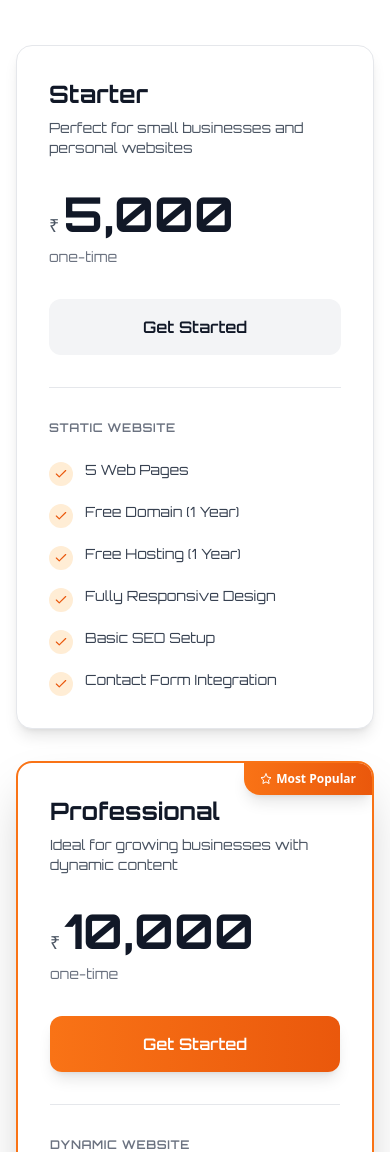
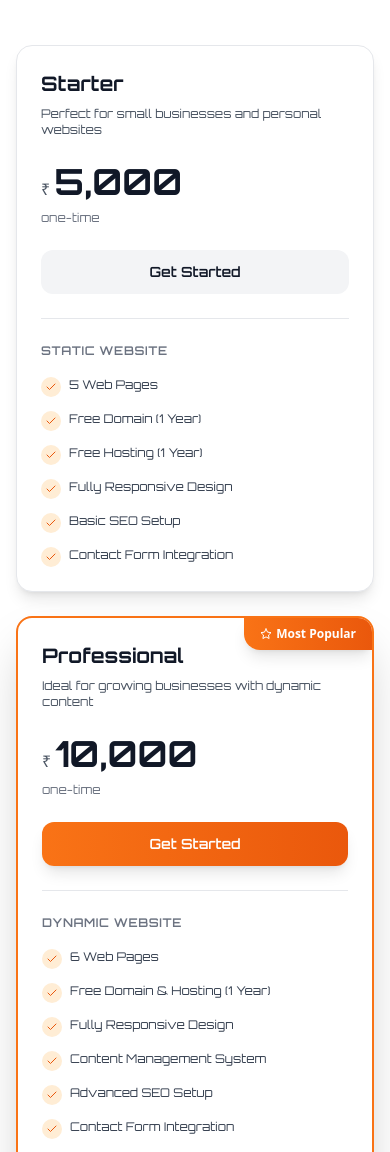
Before and after one commit to intvinay86-lang/SAANVIINOVATION2-MERN, a React (Vite) app in the folder client/: page /pricing in a window 390 px wide. Shown: the part 412-1564 px from the top of the page. Built offline with nearby package versions, Linux system fonts and the light colour scheme; no server answers.

Commit message:
fix responsiveness of pricing page cards

```diff
--- a/client/src/pages/Pricing/Components/PricingCard.jsx
+++ b/client/src/pages/Pricing/Components/PricingCard.jsx
@@ -3,9 +3,9 @@ import { FiCheck, FiStar } from "react-icons/fi";
 function PricingCard({ plan }) {
   return (
     <div
-      className={`relative rounded-2xl overflow-hidden transition-all duration-500 ${
+      className={`relative rounded-2xl overflow-hidden transition-all duration-500 h-full flex flex-col ${
         plan.highlighted
-          ? "bg-white border-2 border-orange-500 shadow-2xl transform md:scale-105"
+          ? "bg-white border-2 border-orange-500 shadow-2xl transform lg:scale-105"
           : "bg-white border border-gray-200 shadow-lg hover:shadow-xl hover:border-orange-300"
       }`}
     >
@@ -18,40 +18,40 @@ function PricingCard({ plan }) {
       )}
 
       {/* Card Content */}
-      <div className="p-8">
+      <div className="p-6 sm:p-8 flex flex-col flex-grow">
         {/* Title */}
         <h3
-          className="text-2xl font-bold text-gray-900 mb-2"
+          className="text-xl sm:text-2xl font-bold text-gray-900 mb-2"
           style={{ fontFamily: "'Orbitron', 'Courier New', monospace" }}
         >
           {plan.title}
         </h3>
 
         <p
-          className="text-sm text-gray-600 mb-8"
+          className="text-xs sm:text-sm text-gray-600 mb-6 sm:mb-8"
           style={{ fontFamily: "'Orbitron', 'Courier New', monospace" }}
         >
           {plan.description}
         </p>
 
         {/* Price */}
-        <div className="mb-8">
+        <div className="mb-6 sm:mb-8">
           <div className="flex items-baseline mb-2">
             <span
-              className="text-lg text-gray-600"
+              className="text-base sm:text-lg text-gray-600"
               style={{ fontFamily: "'Orbitron', 'Courier New', monospace" }}
             >
               ₹
             </span>
             <span
-              className="text-5xl font-bold text-gray-900 ml-1"
+              className="text-4xl sm:text-5xl font-bold text-gray-900 ml-1"
               style={{ fontFamily: "'Orbitron', 'Courier New', monospace" }}
             >
               {plan.price}
             </span>
           </div>
           <p
-            className="text-sm text-gray-500"
+            className="text-xs sm:text-sm text-gray-500"
             style={{ fontFamily: "'Orbitron', 'Courier New', monospace" }}
           >
             {plan.period}
@@ -61,7 +61,7 @@ function PricingCard({ plan }) {
         {/* CTA Button */}
         <a
           href="/contact"
-          className={`block w-full text-center py-4 px-6 rounded-xl font-semibold transition-all duration-300 mb-8 ${
+          className={`block w-full text-center py-3 sm:py-4 px-4 sm:px-6 rounded-xl font-semibold transition-all duration-300 mb-6 sm:mb-8 text-sm sm:text-base ${
             plan.highlighted
               ? "bg-gradient-to-r from-orange-500 to-orange-600 text-white hover:from-orange-600 hover:to-orange-700 shadow-lg hover:shadow-xl transform hover:-translate-y-1"
               : "bg-gray-100 text-gray-900 hover:bg-orange-500 hover:text-white"
@@ -72,25 +72,25 @@ function PricingCard({ plan }) {
         </a>
 
         {/* Divider */}
-        <div className="h-px bg-gray-200 mb-8"></div>
+        <div className="h-px bg-gray-200 mb-6 sm:mb-8"></div>
 
         {/* Subtitle */}
         <p
-          className="text-xs font-semibold text-gray-500 uppercase tracking-wider mb-6"
+          className="text-xs font-semibold text-gray-500 uppercase tracking-wider mb-4 sm:mb-6"
           style={{ fontFamily: "'Orbitron', 'Courier New', monospace" }}
         >
           {plan.subtitle}
         </p>
 
         {/* Features */}
-        <ul className="space-y-4">
+        <ul className="space-y-3 sm:space-y-4">
           {plan.features.map((feature, index) => (
             <li key={index} className="flex items-start">
-              <div className="flex-shrink-0 w-6 h-6 rounded-full bg-orange-100 flex items-center justify-center mr-3 mt-0.5">
-                <FiCheck className="text-orange-600" size={14} />
+              <div className="flex-shrink-0 w-5 h-5 sm:w-6 sm:h-6 rounded-full bg-orange-100 flex items-center justify-center mr-2 sm:mr-3 mt-0.5">
+                <FiCheck className="text-orange-600" size={12} />
               </div>
               <span
-                className="text-sm text-gray-700"
+                className="text-xs sm:text-sm text-gray-700 leading-relaxed"
                 style={{ fontFamily: "'Orbitron', 'Courier New', monospace" }}
               >
                 {feature}
--- a/client/src/pages/Pricing/Pricing.jsx
+++ b/client/src/pages/Pricing/Pricing.jsx
@@ -47,7 +47,7 @@ function Pricing() {
         {/* Content */}
         <div className="container mx-auto px-4 md:px-8 py-16">
           {/* Pricing Cards */}
-          <div className="grid md:grid-cols-3 gap-8 max-w-7xl mx-auto mb-16">
+          <div className="grid grid-cols-1 sm:grid-cols-2 lg:grid-cols-3 gap-6 sm:gap-8 max-w-7xl mx-auto mb-16">
             {pricingPlans.map((plan) => (
               <PricingCard key={plan.id} plan={plan} />
             ))}
```
